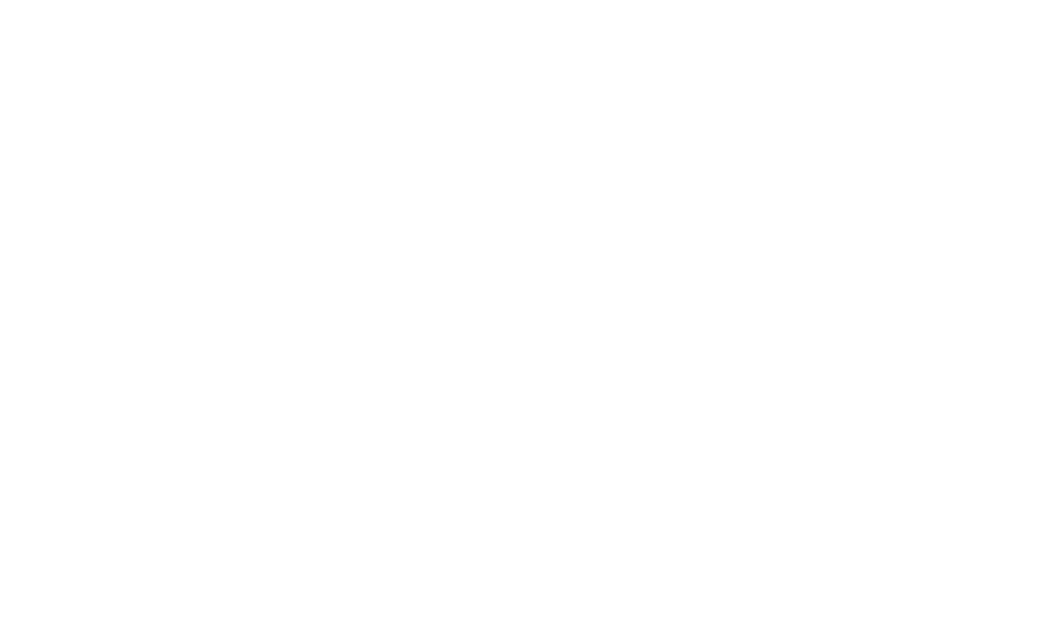
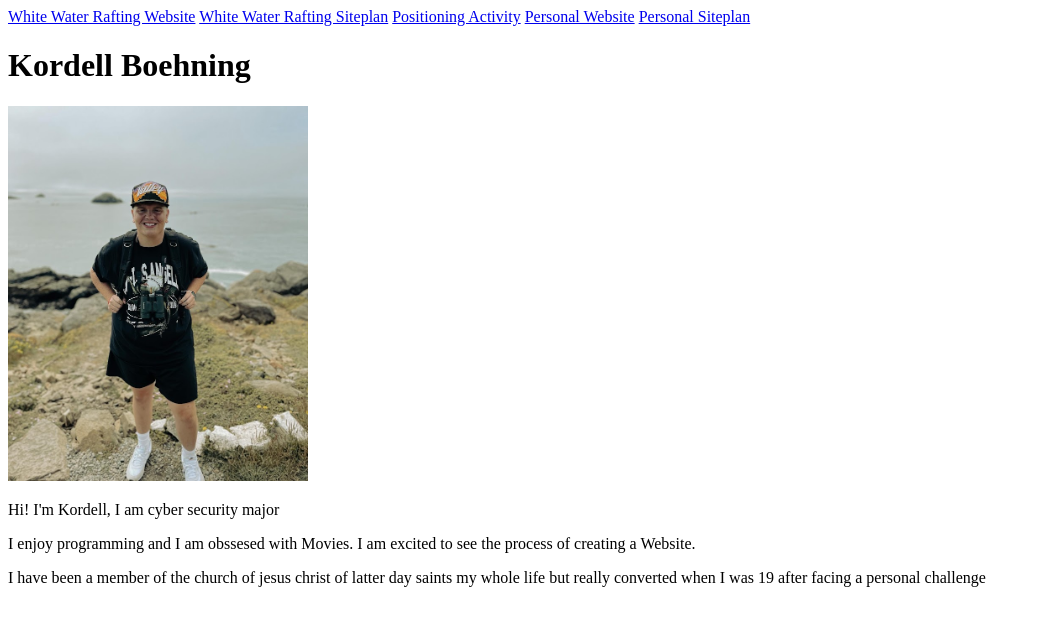
Before and after one commit to kordellboe/WDD130, a plain HTML site: page index.html in a window 1280 px wide. Shown: the whole page, without its empty margins (0-1040 px from the left). Drawn offline with Linux system fonts and the light colour scheme.

Commit message:
home page

```diff
--- a/index.html
+++ b/index.html
@@ -3,9 +3,21 @@
 <head>
     <meta charset="UTF-8">
     <meta name="viewport" content="width=device-width, initial-scale=1.0">
-    <title>Kordell WDD-130 Homework Page</title>
+    <link rel="stylesheet" href="./css/style.css">
+    <title>WDD 130 | Home</title>
 </head>
 <body>
-
+    <nav>
+        <a href="wwr/index.html">White Water Rafting Website</a>
+        <a href="wwr/site-plan-rafting.html">White Water Rafting Siteplan</a>
+        <a href="positioning.html">Positioning Activity</a>
+        <a href="#">Personal Website</a>
+        <a href="#">Personal Siteplan</a>
+    </nav>
+    <h1>Kordell Boehning</h1>
+    <img src="me.jpg" alt="Image of me" width="300px">
+    <p>Hi! I'm Kordell, I am cyber security major</p>
+    <p>I enjoy programming and I am obssesed with Movies. I am excited to see the process of creating a Website.</p>
+    <p>I have been a member of the church of jesus christ of latter day saints my whole life but really converted when I was 19 after facing a personal challenge </p>
 </body>
 </html>
```
Also changed, not shown: me.jpg (added).
